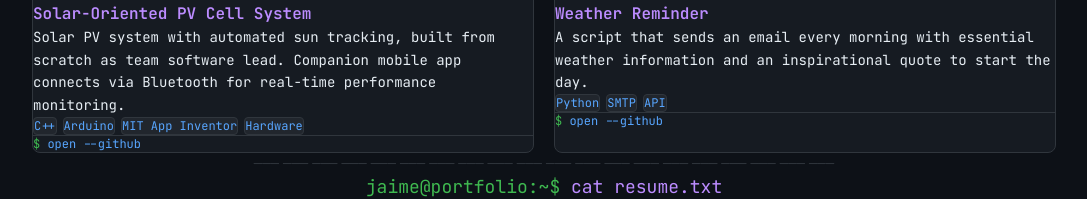
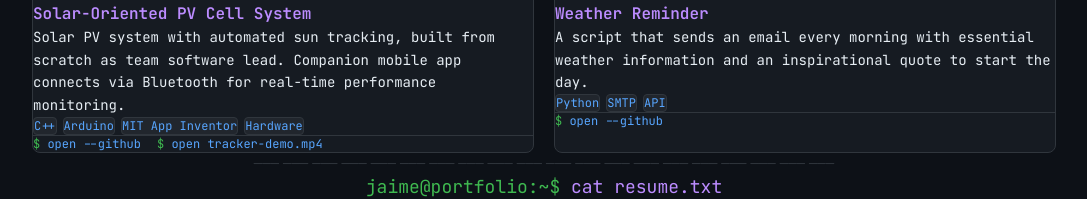
Before and after one commit to JaimeJr1/Portfolio, a React (Vite) app: page / in a window 1280 px wide. Shown: the part 2280-2479 px from the top of the page, without its empty margins (96-1183 px from the left). Built offline with nearby package versions, Linux system fonts and the light colour scheme.

Commit message:
Add solar tracker demo video to Solar PV card
Lightbox now plays videos (muted autoplay loop with controls) when a
project image declares type: 'video'. Clip compressed 18MB -> 5.4MB.

```diff
--- a/src/data/projects.js
+++ b/src/data/projects.js
@@ -98,6 +98,12 @@ export const projects = [
     tech: ['C++', 'Arduino', 'MIT App Inventor', 'Hardware'],
     github: 'https://github.com/JaimeJr1/Solar-Oriented-PV-Cell-Code',
     live: null,
+    image: {
+      src: 'images/projects/solar-tracker.mp4',
+      type: 'video',
+      alt: 'Solar tracker hardware following the sun — panel, servo mount, and Arduino control board',
+      label: 'tracker-demo.mp4',
+    },
     status: 'active',
     featured: false,
     color: '#d29922',
--- a/src/sections/Projects.jsx
+++ b/src/sections/Projects.jsx
@@ -161,11 +161,24 @@ export default function Projects() {
             onClick={() => setLightbox(null)}
           >
             <figure className="max-w-4xl w-full">
-              <img
-                src={`${import.meta.env.BASE_URL}${lightbox.image.src}`}
-                alt={lightbox.image.alt}
-                className="w-full max-h-[80vh] object-contain rounded border border-border"
-              />
+              {lightbox.image.type === 'video' ? (
+                <video
+                  src={`${import.meta.env.BASE_URL}${lightbox.image.src}`}
+                  autoPlay
+                  muted
+                  loop
+                  playsInline
+                  controls
+                  onClick={(e) => e.stopPropagation()}
+                  className="w-full max-h-[80vh] object-contain rounded border border-border cursor-default"
+                />
+              ) : (
+                <img
+                  src={`${import.meta.env.BASE_URL}${lightbox.image.src}`}
+                  alt={lightbox.image.alt}
+                  className="w-full max-h-[80vh] object-contain rounded border border-border"
+                />
+              )}
               <figcaption className="text-center text-text-muted text-xs mt-3">
                 <span className="text-accent-green">$</span> {lightbox.image.label} —{' '}
                 {lightbox.title}
```
Also changed, not shown: 1 other file (tests, documents, lock files or other folders).
